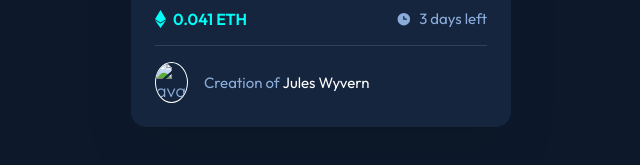
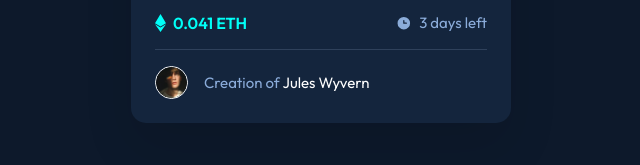
Before and after one commit to VeseMir2k/nft-preview-card-component, a plain HTML site: page index.html in a window 1280 px wide. Shown: the part 579-744 px from the top of the page, 319-959 px from the left. Drawn offline with Linux system fonts and the light colour scheme; the site is published under a folder, as on GitHub Pages, so addresses that start at the root find nothing.

Commit message:
Quick fix

```diff
--- a/index.html
+++ b/index.html
@@ -57,7 +57,7 @@
       <div class="card__author">
         <img
           class="card__author-avatar"
-          src="/images/image-avatar.png"
+          src="images/image-avatar.png"
           alt="avatar"
         />
         <p class="card__author-name">
```
